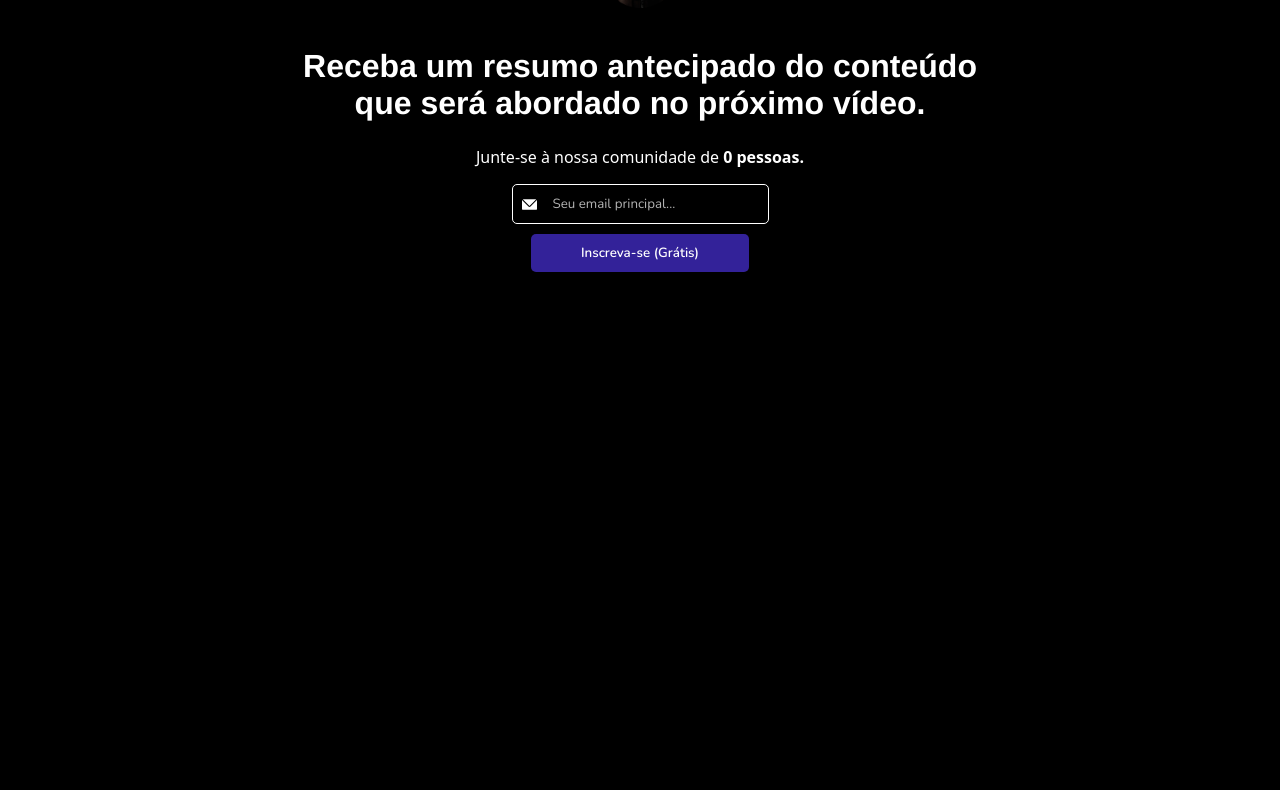
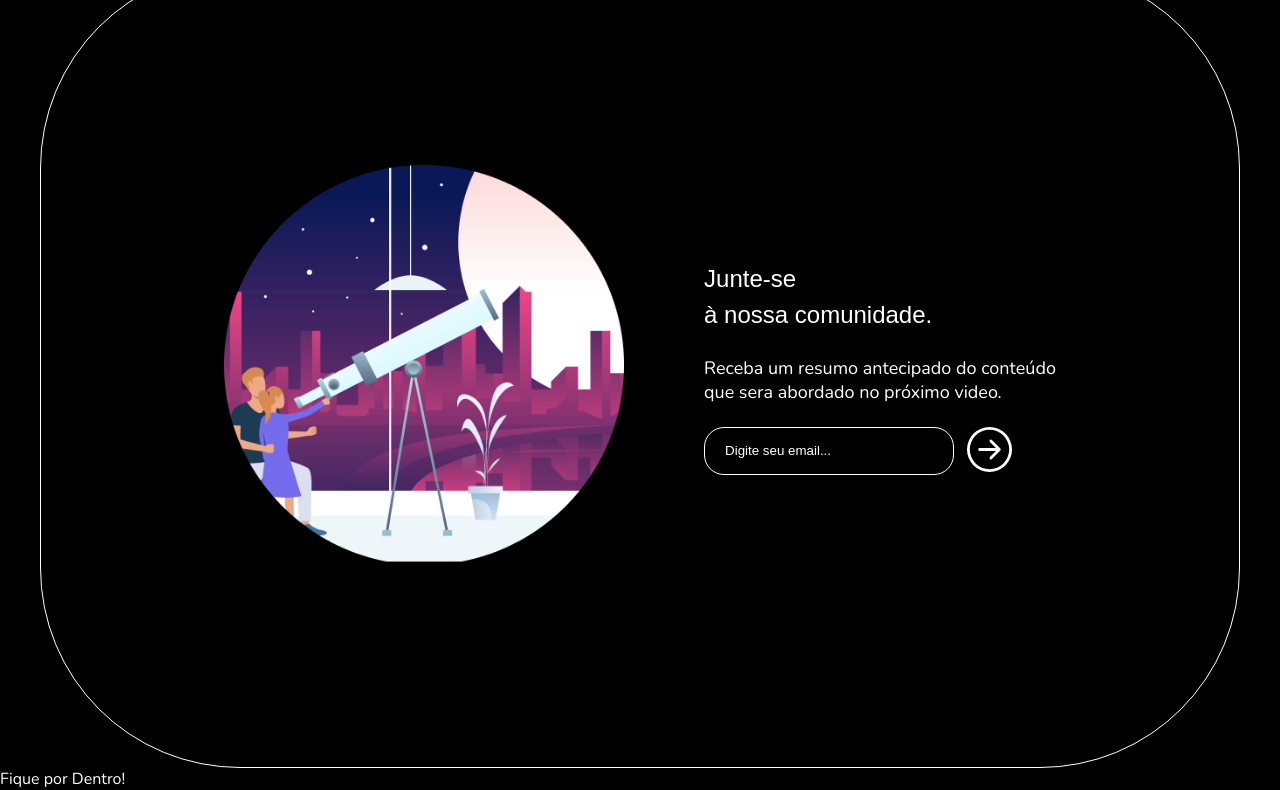
Before and after one commit to danilo1opes/newsletter-nyx, a plain HTML site: page index.html in a window 1280 px wide. Shown: the part 234-1024 px from the top of the page. Before the commit the page ends 800 px from the top, so only its background shows below. Drawn offline with nearby package versions, Linux system fonts and the light colour scheme; a web font is replaced by a local one.

Commit message:
new tools, bugs fixed, remove and add

```diff
--- /dev/null
+++ b/css/form.css
@@ -0,0 +1,61 @@
+main {
+  color: #fff;
+  display: flex;
+  justify-content: center;
+  align-items: center;
+  min-height: 100vh;
+}
+
+.card {
+  border: 1px solid #fff;
+  border-radius: 200px;
+  padding: 2rem;
+  min-width: 1200px;
+  display: flex;
+  justify-content: center;
+  gap: 2rem;
+  min-height: 800px;
+  box-shadow: 0 4px 10px rgba(0, 0, 0, 0.3);
+}
+
+.img-container {
+  align-content: center;
+}
+
+.img-container img {
+  width: 400px;
+}
+
+.content {
+  align-content: center;
+  margin-left: 3rem;
+}
+
+.content p {
+  margin-top: 1.4rem;
+  margin-bottom: 1.4rem;
+}
+
+.content form {
+  display: flex;
+  gap: 13px;
+}
+
+.content form input {
+  padding: 15px 20px;
+  border-radius: 20px;
+  width: 250px;
+  border: 1px solid #fff;
+  color: #fff;
+  background: none;
+}
+
+.content form input::placeholder {
+  color: #fff;
+}
+
+button {
+  background-color: transparent;
+  border: none;
+  cursor: pointer;
+}
--- /dev/null
+++ b/css/global.css
@@ -0,0 +1,14 @@
+* {
+  padding: 0;
+  margin: 0;
+  box-sizing: border-box;
+}
+
+body {
+  font-family: 'Nunito', Arial, sans-serif;
+  background: #000;
+}
+
+p {
+  color: #fff;
+}
--- /dev/null
+++ b/css/header.css
@@ -0,0 +1,18 @@
+.header-text {
+  font-family: 'Futura', Arial, Helvetica, sans-serif;
+  margin-top: 4rem;
+  margin-left: 4rem;
+  margin-bottom: 4rem;
+}
+
+.uper {
+  text-transform: uppercase;
+  font-weight: 400;
+  color: #fff;
+}
+
+.lower {
+  text-transform: lowercase;
+  color: #fff;
+  font-size: 1.5rem;
+}
--- a/css/style.css
+++ b/css/style.css
@@ -1,121 +1,8 @@
-@import url('https://fonts.googleapis.com/css2?family=Alice&display=swap');
-@import url('https://fonts.googleapis.com/css2?family=Alice&family=Nunito:ital,wght@0,200..1000;1,200..1000&display=swap');
+@import url('https://fonts.googleapis.com/css2?family=Nunito:ital,wght@0,200..1000;1,200..1000&display=swap');
 
-* {
-  padding: 0;
-  margin: 0;
-  box-sizing: border-box;
-}
+/* IMPORTS */
 
-body {
-  font-family: Helvetica, Arial, sans-serif;
-  background-color: black;
-  color: white;
-  display: block;
-}
-
-.container {
-  display: flex;
-  flex-direction: column;
-  align-items: center;
-  text-align: center;
-  min-height: 80vh;
-  display: -webkit-box;
-  display: -webkit-flex;
-  display: -moz-box;
-  display: -ms-flexbox;
-  display: flex;
-  -webkit-box-orient: vertical;
-  -webkit-box-direction: normal;
-  -webkit-flex-direction: column;
-  -moz-box-orient: vertical;
-  -moz-box-direction: normal;
-  -ms-flex-direction: column;
-  flex-direction: column;
-  -webkit-box-pack: center;
-  -webkit-justify-content: center;
-  -moz-box-pack: center;
-  -ms-flex-pack: center;
-  justify-content: center;
-  -webkit-box-align: center;
-  -webkit-align-items: center;
-  -moz-box-align: center;
-  -ms-flex-align: center;
-  align-items: center;
-  font-family: system-ui, -apple-system, BlinkMacSystemFont, Segoe UI,
-    Helvetica Neue, Helvetica, Arial, sans-serif;
-  -webkit-font-smoothing: antialiased;
-  text-align: center;
-}
-
-.container img {
-  width: 75px;
-  height: 75px;
-  margin-top: 2rem;
-}
-
-.container h1 {
-  margin-top: 2.5rem;
-  font-family: 'Alice', helvetica, sans-serif;
-  font-size: 2rem;
-}
-
-.container p {
-  margin-top: 1.5rem;
-  margin-bottom: 1rem;
-  font-size: 1rem;
-}
-
-.email-form {
-  display: flex;
-  flex-direction: column;
-}
-
-.imagem-relativa {
-  position: relative;
-  display: flex;
-  align-items: center;
-}
-
-.imagem-relativa img {
-  position: absolute;
-  position: absolute;
-  left: 10px;
-  width: 15px;
-  height: 15px;
-  pointer-events: none; /* Impede que a imagem seja clicável */
-  top: -19px;
-}
-
-.input-email {
-  padding: 10px 40px;
-  display: flex;
-  font-family: 'Nunito', helvetica, sans-serif;
-  background-color: transparent;
-  outline: none;
-  border-radius: 5px;
-  border: 1px solid #fff;
-  margin-bottom: 0.625rem;
-  color: #fff;
-}
-
-.input-email::placeholder {
-  color: #b3b3b3;
-}
-
-.dark-btt {
-  padding: 10px 50px;
-  font-family: 'Nunito', sans-serif;
-  font-weight: 600;
-  outline: none;
-  border-radius: 5px;
-  border: none;
-  background-color: #332299;
-  color: #fff;
-  cursor: pointer;
-}
-
-.dark-btt:hover {
-  background-color: #221188;
-  transition: 0.3s ease-in;
-}
+@import '/css/global.css';
+@import '/css/header.css';
+@import '/css/form.css';
+@import '/utilities/typography.css';
--- a/index.html
+++ b/index.html
@@ -3,36 +3,57 @@
   <head>
     <meta charset="UTF-8" />
     <meta name="viewport" content="width=device-width, initial-scale=1.0" />
-    <title>Newsletter - Nyx</title>
+    <title>Segunda Vision - Nyx</title>
     <link rel="stylesheet" href="css/style.css" />
     <link rel="shortcut icon" href="favicon.svg" />
   </head>
   <body>
-    <div class="container">
-      <img class="photo" src="img/Ellipse 11.png" alt="Imagem do Canal" />
+    <header class="header-text">
       <h1>
-        Receba um resumo antecipado do conteúdo<br />que será abordado no
-        próximo vídeo.
+        <span class="uper"
+          >Segunda<br />Vision<span class="lower">nyx.</span></span
+        >
       </h1>
-      <p>Junte-se à nossa comunidade de <strong>0 pessoas.</strong></p>
-      <form
-        data-netlify="true"
-        name="pizzaOrder"
-        method="post"
-        onSubmit="{handleSubmit}"
-      >
-        <div class="imagem-relativa">
-          <img src="img/Vector.svg" alt="" />
-          <input
-            type="email"
-            name="email"
-            placeholder="Seu email principal..."
-            class="input-email"
-            required
-          />
+    </header>
+
+    <main>
+      <section class="card">
+        <div class="img-container">
+          <img src="/img/telescopio.png" alt="Ilustração de telescópio" />
         </div>
-      </form>
-      <button class="dark-btt">Inscreva-se (Grátis)</button>
-    </div>
+        <div class="content">
+          <h2 class="font-1-xs">
+            Junte-se<br />
+            à nossa comunidade.
+          </h2>
+          <p class="font-2">
+            Receba um resumo antecipado do conteúdo <br />
+            que sera abordado no próximo video.
+          </p>
+          <form action="#" class="email-form">
+            <input type="email" placeholder="Digite seu email..." required />
+            <button type="submit">
+              <svg
+                xmlns="http://www.w3.org/2000/svg"
+                width="45"
+                height="45"
+                fill="white"
+                class="bi bi-arrow-right-circle"
+                viewBox="0 0 16 16"
+              >
+                <path
+                  fill-rule="evenodd"
+                  d="M1 8a7 7 0 1 0 14 0A7 7 0 0 0 1 8m15 0A8 8 0 1 1 0 8a8 8 0 0 1 16 0M4.5 7.5a.5.5 0 0 0 0 1h5.793l-2.147 2.146a.5.5 0 0 0 .708.708l3-3a.5.5 0 0 0 0-.708l-3-3a.5.5 0 1 0-.708.708L10.293 7.5z"
+                />
+              </svg>
+            </button>
+          </form>
+        </div>
+      </section>
+    </main>
+
+    <footer>
+      <p>Fique por Dentro!</p>
+    </footer>
   </body>
 </html>
--- /dev/null
+++ b/utilities/typography.css
@@ -0,0 +1,15 @@
+.font-1-xs {
+  font: 400 1.5rem/1.5 'Futura', sans-serif;
+}
+
+.font-2 {
+  font: 200 1.125rem/1.35 'Nunito', sans-serif;
+}
+
+/* .font-2-b {
+  font: 600 1.125rem/1.35 'Nunito', sans-serif;
+}
+
+.font-2-c {
+  font: 600 0.875rem/1.43 'Nunito', sans-serif;
+} */
```
Also changed, not shown: sendEmail.js (added, +14 -0 lines), img/Ellipse 11.jpg (deleted), img/Ellipse 11@2x.jpg (deleted), img/Vector.svg (deleted), img/btc img.jpg (added), img/perfil.png (renamed from img/Ellipse 11.png), img/telescopio.png (added), svg/arrow-right-circle.svg (added), svg/star.svg (added).
